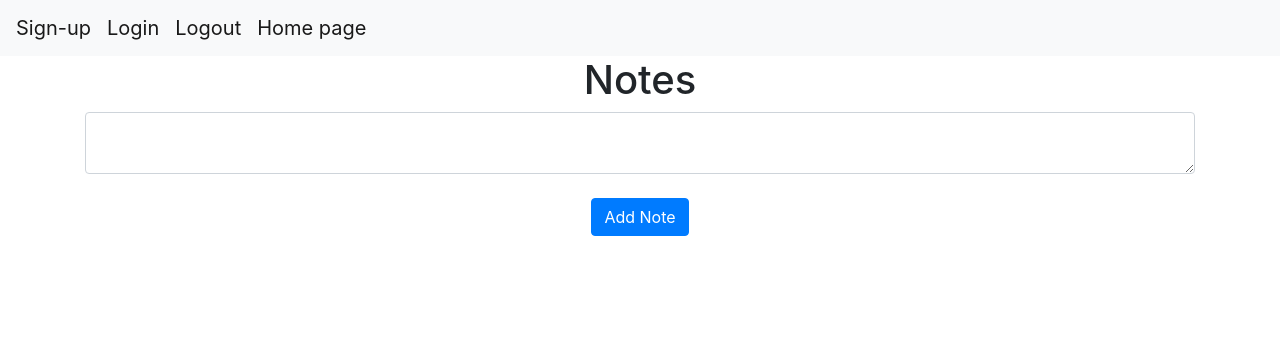
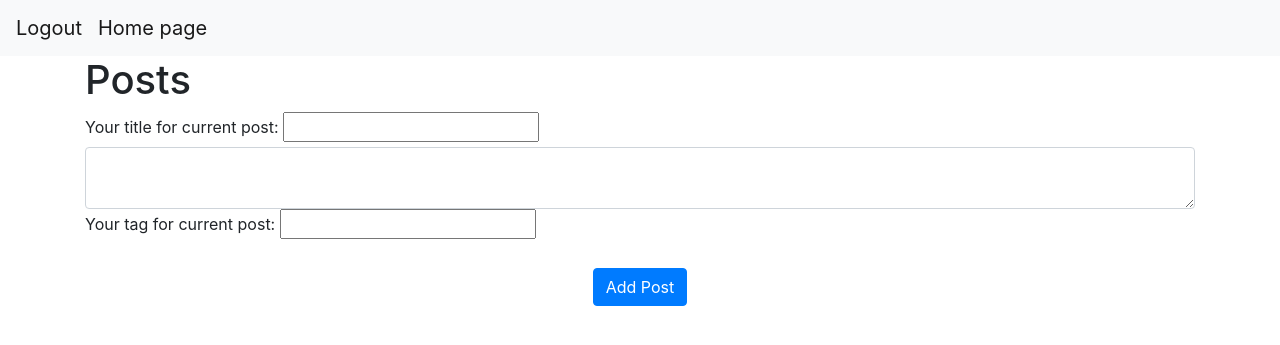
Before and after one commit to danmelk/Note-app, a Flask app: page /home in a window 1280 px wide. Shown: the top 345 px of the page. Run offline with Flask 2, Linux system fonts and the light colour scheme; a user stored in the database is signed in; data comes from the database, SQL or seed files in the repository; data that the repository does not hold is empty; parts of the project's set-up code (start-up, migrations or seed data) failed here and were passed over; some libraries are stand-ins or nearby versions.

Commit message:
dynamic URL

```diff
--- a/web/__init__.py
+++ b/web/__init__.py
@@ -20,7 +20,8 @@ def create_app():
     app.register_blueprint(views, url_prefix='/')
     app.register_blueprint(auth, url_prefix='/')
 
-    from .models import User, Note
+    from .models import User
+
     create_database(app)
 
     login_manager = LoginManager()
--- a/web/templates/base.html
+++ b/web/templates/base.html
@@ -33,10 +33,13 @@
   </head>
   <body>
     <nav class="navbar navbar-expand-md navbar-light bg-light">
+        {% if current_user.is_authenticated %}
+        <a class="navbar-brand" href="{{ url_for('auth.logout')}}">Logout</a>
+        <a class="navbar-brand" href="{{ url_for('views.home')}}">Home page</a>
+        {% else %}
         <a class="navbar-brand" href="{{ url_for('auth.sign_up')}}">Sign-up</a>
         <a class="navbar-brand" href="{{ url_for('auth.login')}}">Login</a>
-        <a class="navbar-brand" href="{{ url_for('auth.logout')}}">Logout</a>
-        <a class="navbar-brand" href="{{ url_for('views.home')}}">Home page</a>
+        {% endif %}
         <button class="navbar-toggler" type="button" data-toggle="collapse" data-target="#navbarNav" aria-controls="navbarNav" aria-expanded="false" aria-label="Toggle navigation">
             <span class="navbar-toggler-icon"></span>
         </button>
--- a/web/templates/home.html
+++ b/web/templates/home.html
@@ -6,22 +6,31 @@
 
 {% block content %}
 
-<h1 align="center">Notes</h1>
-<ul class="list-group list-group-flush" id="notes">
-  {% for note in user.notes %}
-  <li class="list-group-item">
-    {{ note.data }}
-    <button type="button" class="close" onClick="deleteNote({{ note.id }})">
-      <span aria-hidden="true">&times;</span>
-    </button>
-  </li>
+<h1>Posts</h1>
+{% for note in current_user.notes %}
+<li class="list-group-item">
+<a href="/posts/{{note.title}}">{{note.title}}</a> Tag: {{ note.tag }}
+</li>
   {% endfor %}
 </ul>
 <form method="POST">
+  <label for="title">Your title for current post: </label>
+  <input name="title" id="title">
+
   <textarea name="note" id="note" class="form-control"></textarea>
+  <label for="tag">Your tag for current post: </label>
+  <input name="tag" id="tag">
+  <br />
+
+  <!-- {% for entry in users_login %}
+<li class="list-group-item">
+  {{ entry.name }}
+</li>
+  {% endfor %} -->
+
   <br />
   <div align="center">
-    <button type="submit" class="btn btn-primary">Add Note</button>
+    <button type="submit" class="btn btn-primary">Add Post</button>
   </div>
 </form>
 
--- a/web/views.py
+++ b/web/views.py
@@ -1,5 +1,7 @@
+from operator import pos
 import re
 from types import MethodDescriptorType
+from web.auth import login
 from . import db
 from flask_login.utils import login_required
 from sqlalchemy.sql.functions import user
@@ -8,26 +10,58 @@ from flask.globals import request, session
 from flask.helpers import url_for
 from werkzeug.utils import redirect
 from flask_login import login_required, current_user
-from .models import Note
-
+from .models import Note, User
 
 views = Blueprint('views', __name__)
-
-
 
 @views.route('/home', methods=['POST', 'GET'])
 @login_required
 def home():
+    users_login = User.query.order_by(User.login).all()
     if request.method == "POST":
         if 'username' in session:
             # username = session['username']
+            note_title = request.form.get('title')
             note_data = request.form.get('note')
-            note_entrance = Note(data = note_data, user_id = current_user.id)
-            db.session.add(note_entrance)
-            db.session.commit()
-            return render_template('home.html', user = current_user)
+            note_tag = request.form.get('tag')
+            valid_title = Note.query.filter_by(title = note_title).first()
+            valid_tag = Note.query.filter_by(tag = note_tag).first()
+            if valid_title:
+                flash('Wrong title', category='error')
+            elif valid_tag:
+                flash('Wrong tag', category='error')
+            elif len(note_data) < 1:
+                flash('Write something!', category='error')
+            else:
+                note_entrance = Note(
+                    title =  note_title,
+                    data = note_data,
+                    user_id = current_user.id,
+                    tag = note_tag)
+                db.session.add(note_entrance)
+                db.session.commit()
         else:
             flash('Please login first ', category='error')
             return redirect(url_for('auth.login'))
-    else:
-        return render_template('home.html', user=current_user)
+    return render_template('home.html',
+    users_login = users_login,
+    current_user = current_user)
+
+
+@views.route('/posts/<name>', methods=['POST', 'GET'])
+def post(name):
+    post_title = Note.query.filter_by(title = name).first()
+    post_data = Note.query.filter_by
+
+    return render_template('post.html',
+    post_title = post_title,
+    post_data = post_data)
+
+# @views.route('/laboratory/<int:id>', methods=['POST', 'GET'])
+# def laboratory(id):
+#     # post_title = Note.query.filter_by
+#     post_id = id
+#     post_data = Note.query.get(post_id)
+#     return render_template('post.html', post_data = post_data)
+#     # post_title =
+#     # post_data =
```
Also changed, not shown: web/models.py (+6 -4 lines), web/templates/laboratory.html (added, +13 -0 lines), web/templates/post.html (added, +8 -0 lines), 1 other file.
